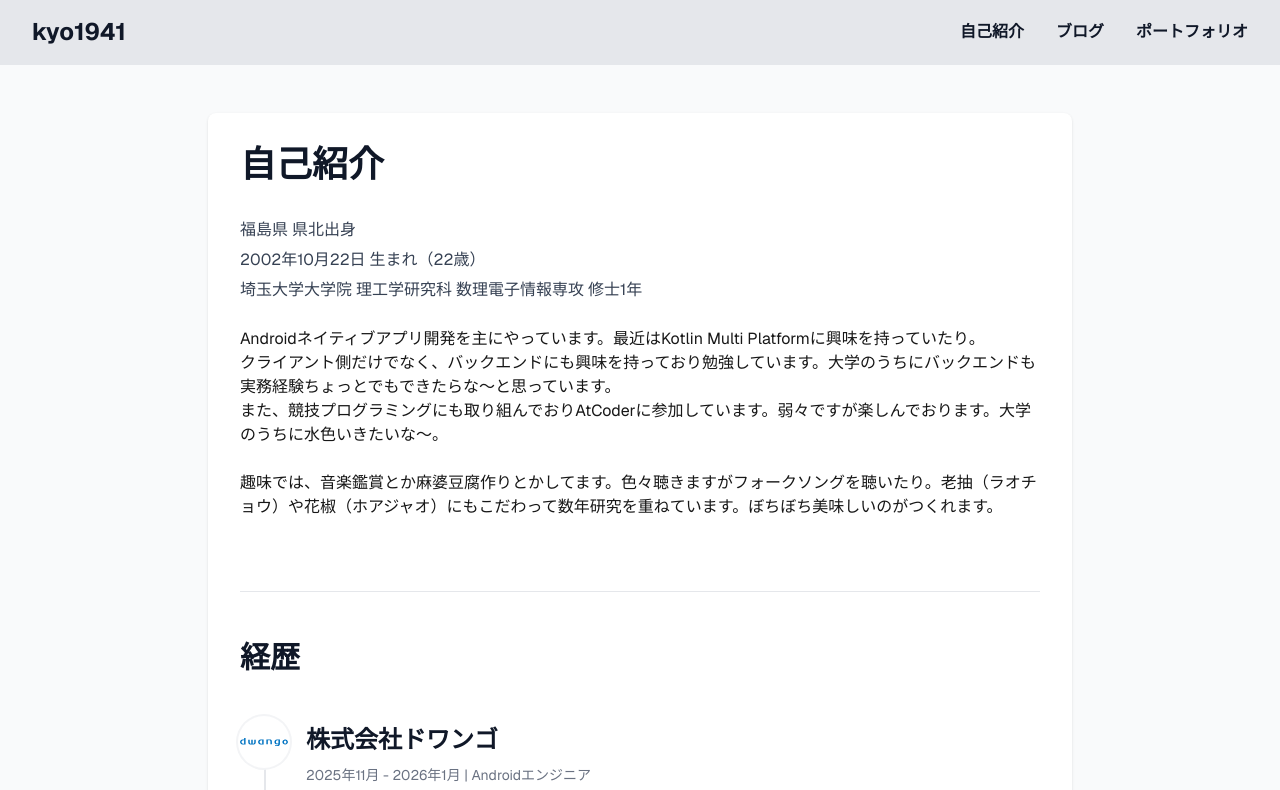
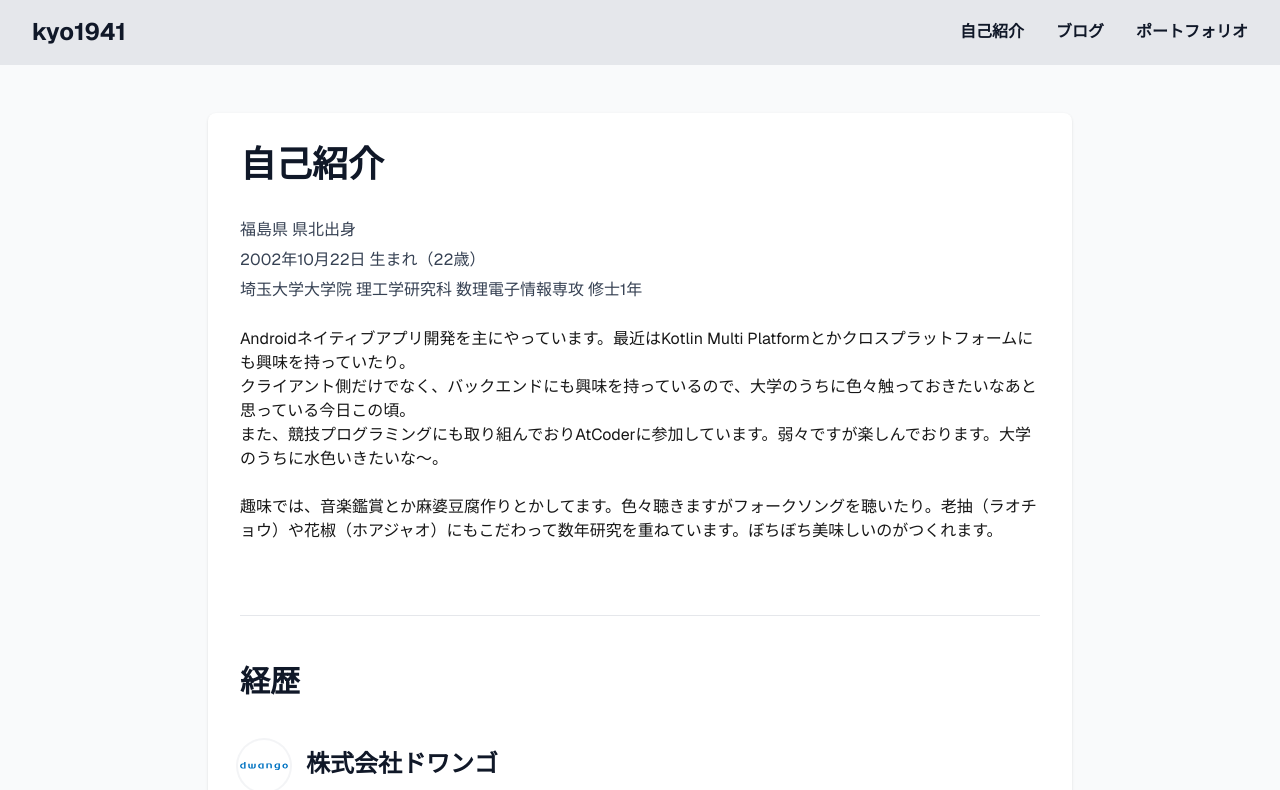
Before and after one commit to kyo1941/my-page, a Next.js app: page /profile in a window 1280 px wide. Shown: the top 790 px of the page. Built offline with nearby package versions, Linux system fonts and the light colour scheme.

Commit message:
fix: 自己紹介文の修正

```diff
--- a/src/app/components/profile/ProfileDetailSection.tsx
+++ b/src/app/components/profile/ProfileDetailSection.tsx
@@ -28,10 +28,10 @@ export default function ProfileDetailSection() {
         </ul>
 
         <p>
-          Androidネイティブアプリ開発を主にやっています。最近はKotlin Multi Platformに興味を持っていたり。
+          Androidネイティブアプリ開発を主にやっています。最近はKotlin Multi Platformとかクロスプラットフォームにも興味を持っていたり。
         </p>
         <p>
-          クライアント側だけでなく、バックエンドにも興味を持っており勉強しています。大学のうちにバックエンドも実務経験ちょっとでもできたらな〜と思っています。
+          クライアント側だけでなく、バックエンドにも興味を持っているので、大学のうちに色々触っておきたいなあと思っている今日この頃。
         </p>
         <p>
           また、競技プログラミングにも取り組んでおりAtCoderに参加しています。弱々ですが楽しんでおります。大学のうちに水色いきたいな〜。
```
